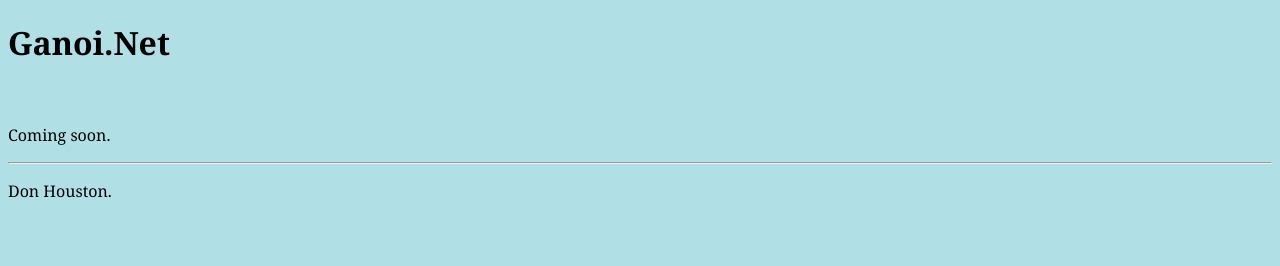
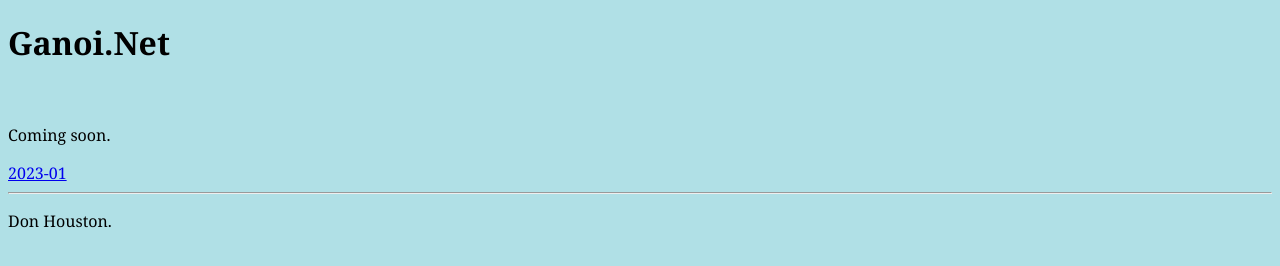
Before and after one commit to ganoi/don.houston, a plain HTML site: page index.html in a window 1280 px wide. Drawn offline with Linux system fonts and the light colour scheme.

Commit message:
Update index.html

```diff
--- a/index.html
+++ b/index.html
@@ -47,6 +47,7 @@ input
 
   <h1>Ganoi.Net</h1><br>
 	<p>Coming soon.</p>
+	<a href="video_01.html">2023-01</a>
   <hr>
 
   <p id="divForSales"></p>
```
